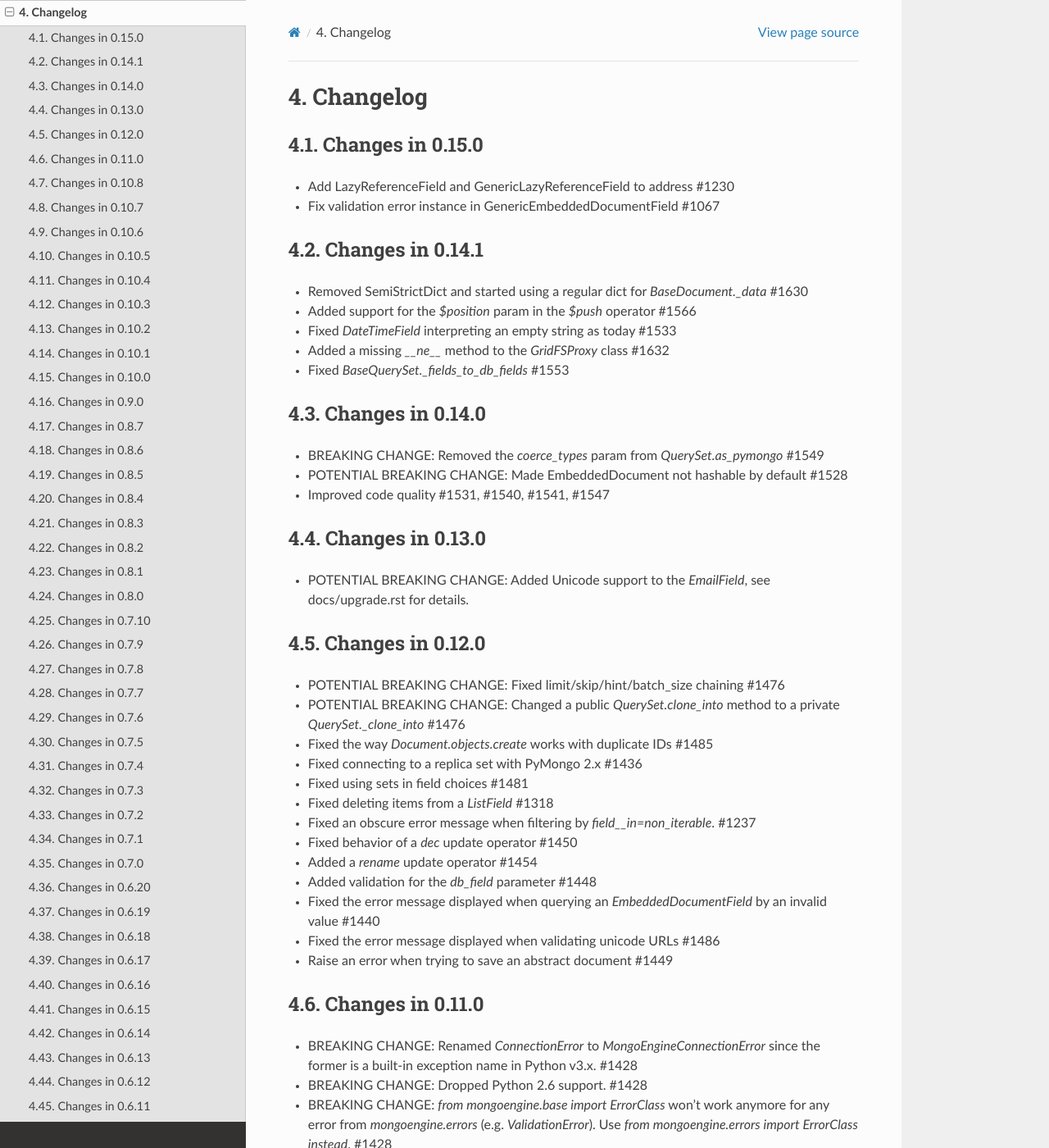
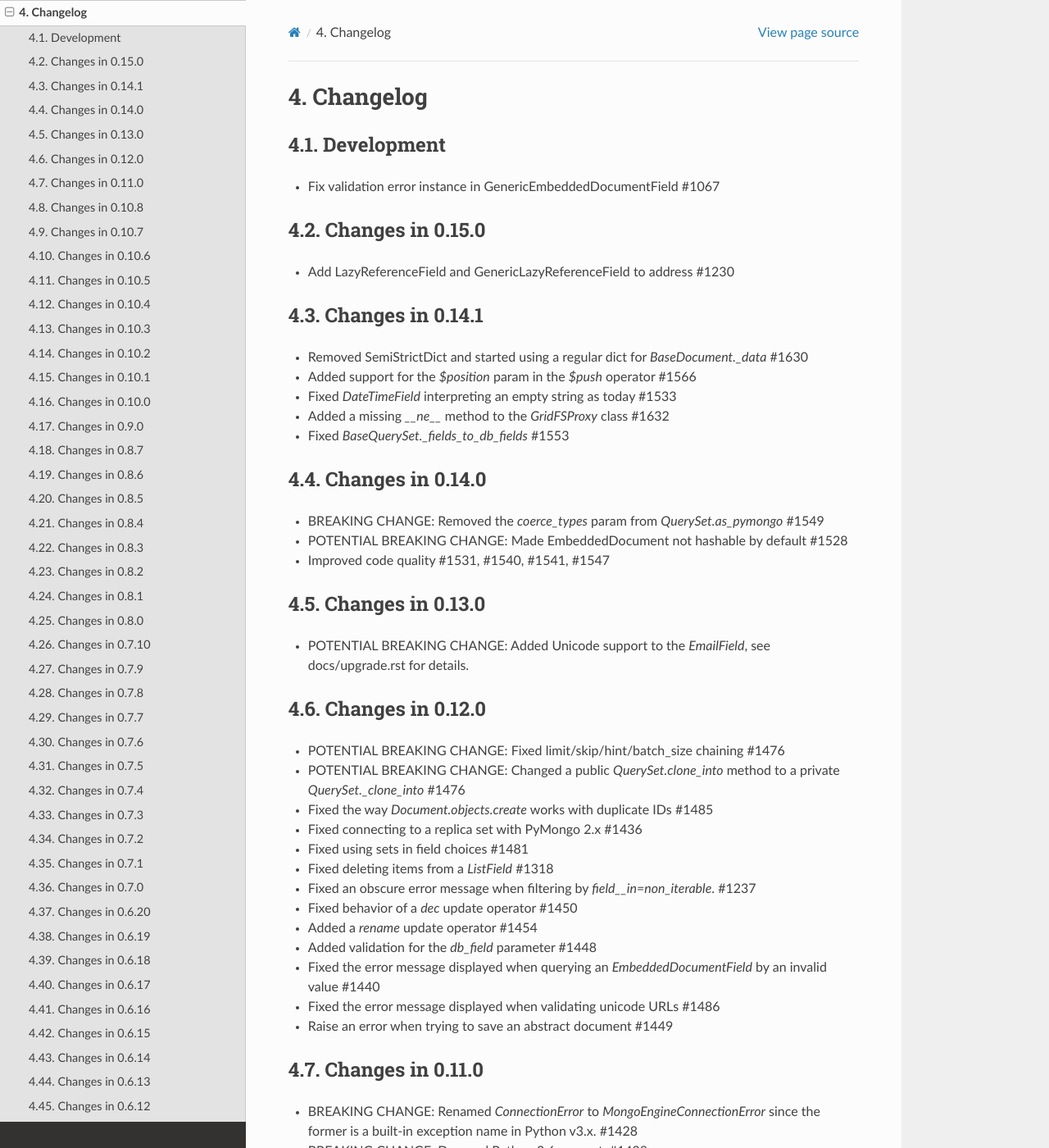
Before and after one commit to MongoEngine/mongoengine, a Sphinx documentation site: the page built from docs/changelog.rst, in a window 1280 px wide and 1400 px high. Shown: the whole window at 82% size. Built offline with Sphinx 7.4.7 and the Read the Docs theme 2.0.0, drawn with Linux system fonts in a browser that asks for light colours; some of the changed text lies outside the part shown.

Commit message:
move changes to development

```diff
--- a/docs/changelog.rst
+++ b/docs/changelog.rst
@@ -2,10 +2,13 @@
 Changelog
 =========
 
+Development
+===========
+- Fix validation error instance in GenericEmbeddedDocumentField #1067
+
 Changes in 0.15.0
 =================
 - Add LazyReferenceField and GenericLazyReferenceField to address #1230
-- Fix validation error instance in GenericEmbeddedDocumentField #1067
 
 Changes in 0.14.1
 =================
```
